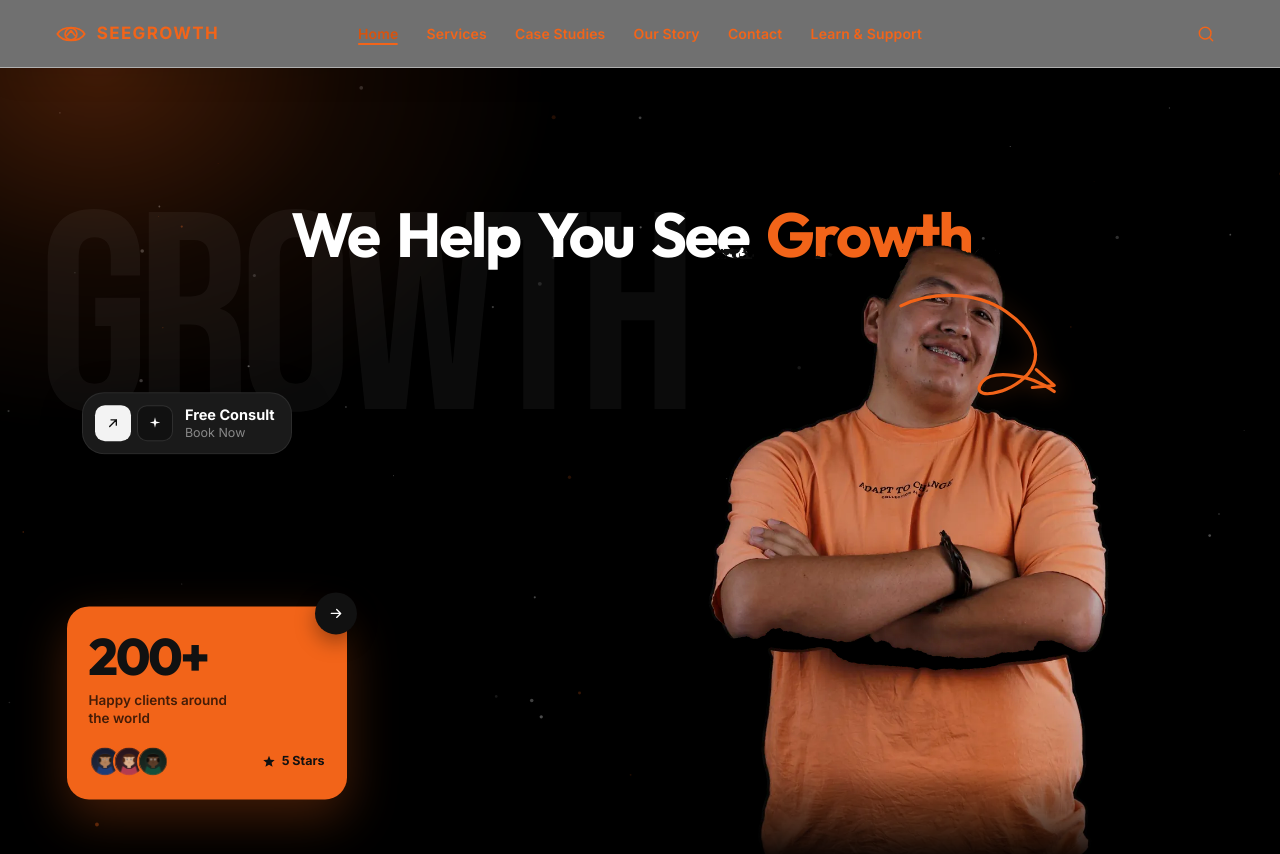
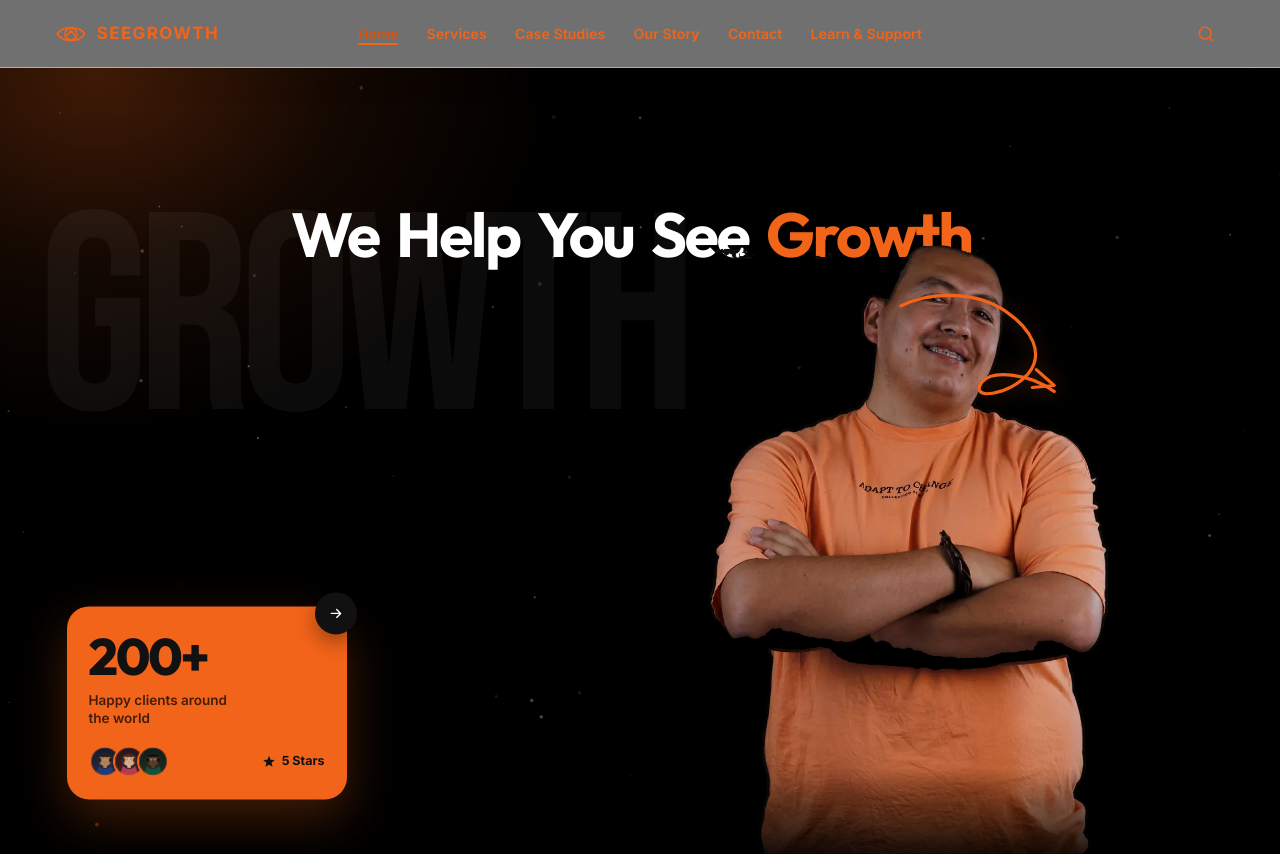
Before and after one commit to Esimuda/SeeGrowth, a React (Vite) app: page / in a window 1280 px wide. Shown: the top 854 px of the page. Built offline with nearby package versions, Linux system fonts and the light colour scheme.

Commit message:
Remove the Free Consult booking card from the hero.
Drop the appointment container and its styles so the left side of the hero stays cleaner.

```diff
--- a/src/Hero.jsx
+++ b/src/Hero.jsx
@@ -6,11 +6,6 @@ const HERO = {
   person: {
     src: '/assets/hero-person.webp',
     alt: 'Confident growth strategist in SeeGrowth orange, arms crossed and ready to scale your project',
-  },
-  appointment: {
-    title: 'Free Consult',
-    subtitle: 'Book Now',
-    href: '#booking',
   },
   socialProof: {
     count: '200+',
@@ -86,33 +81,6 @@ export default function Hero() {
         </motion.div>
 
         <motion.div
-          className="hero-slot hero-slot--appt"
-          initial={reduce ? false : { opacity: 0, x: -28 }}
-          animate={{ opacity: 1, x: 0 }}
-          transition={{ duration: 0.7, delay: 0.55, ease }}
-        >
-          <motion.a
-            href={HERO.appointment.href}
-            className="hero-card hero-card--appt"
-            animate={reduce ? undefined : floatAnim(0.2, 8)}
-            whileHover={reduce ? undefined : { y: -8, scale: 1.03 }}
-          >
-            <span className="appt-icons">
-              <span className="appt-icon appt-icon--light" aria-hidden="true">
-                <ArrowUpRight />
-              </span>
-              <span className="appt-icon appt-icon--dark" aria-hidden="true">
-                <Sparkle />
-              </span>
-            </span>
-            <span className="appt-copy">
-              <strong>{HERO.appointment.title}</strong>
-              <small>{HERO.appointment.subtitle}</small>
-            </span>
-          </motion.a>
-        </motion.div>
-
-        <motion.div
           className="hero-slot hero-slot--users"
           initial={reduce ? false : { opacity: 0, x: -36, y: 24 }}
           animate={{ opacity: 1, x: 0, y: 0 }}
@@ -184,22 +152,6 @@ export default function Hero() {
   );
 }
 
-function ArrowUpRight() {
-  return (
-    <svg width="16" height="16" viewBox="0 0 24 24" fill="none" aria-hidden="true">
-      <path d="M7 17L17 7M17 7H9M17 7V15" stroke="currentColor" strokeWidth="2" strokeLinecap="round" strokeLinejoin="round" />
-    </svg>
-  );
-}
-
-function Sparkle() {
-  return (
-    <svg width="16" height="16" viewBox="0 0 24 24" fill="none" aria-hidden="true">
-      <path d="M12 3l1.6 6.4L20 11l-6.4 1.6L12 19l-1.6-6.4L4 11l6.4-1.6L12 3z" fill="currentColor" />
-    </svg>
-  );
-}
-
 function ArrowRight() {
   return (
     <svg width="16" height="16" viewBox="0 0 24 24" fill="none" aria-hidden="true">
--- a/src/hero.css
+++ b/src/hero.css
@@ -302,11 +302,6 @@
   z-index: 5;
 }
 
-.hero-slot--appt {
-  left: 6.4%;
-  top: 41%;
-}
-
 .hero-slot--users {
   left: 5.2%;
   bottom: 8.5%;
@@ -317,59 +312,6 @@
   color: inherit;
   border-radius: 22px;
   transition: box-shadow 0.25s ease;
-}
-
-.hero-card--appt {
-  display: flex;
-  align-items: center;
-  gap: 12px;
-  background: #1a1a1a;
-  border: 1px solid rgba(255, 255, 255, 0.08);
-  padding: 12px 16px 12px 12px;
-  min-width: 210px;
-  box-shadow: 0 12px 40px rgba(0, 0, 0, 0.35);
-}
-
-.appt-icons {
-  display: flex;
-  gap: 6px;
-}
-
-.appt-icon {
-  width: 36px;
-  height: 36px;
-  border-radius: 10px;
-  display: grid;
-  place-items: center;
-}
-
-.appt-icon--light {
-  background: #f3f3f3;
-  color: #111;
-}
-
-.appt-icon--dark {
-  background: #111;
-  color: #fff;
-  border: 1px solid rgba(255, 255, 255, 0.12);
-}
-
-.appt-copy {
-  display: flex;
-  flex-direction: column;
-  line-height: 1.2;
-}
-
-.appt-copy strong {
-  font-size: 14.5px;
-  font-weight: 700;
-  color: var(--white);
-}
-
-.appt-copy small {
-  font-size: 12.5px;
-  color: var(--gray);
-  margin-top: 2px;
 }
 
 .hero-card--users {
@@ -489,7 +431,6 @@
     height: 70%;
   }
 
-  .hero-slot--appt { left: 4%; top: 36%; }
   .hero-slot--users { left: 3%; bottom: 6%; }
   .hero-scribble { right: 10%; top: 24%; }
   .hero-card--users { width: 240px; min-width: 0; }
@@ -552,11 +493,9 @@
     width: min(100%, 380px);
     margin-top: -28px;
   }
-  .hero-slot--appt { order: 4; margin: 8px 0; }
-  .hero-slot--users { order: 5; margin: 8px 0; }
+  .hero-slot--users { order: 4; margin: 8px 0; }
 
-  .hero-card--users,
-  .hero-card--appt {
+  .hero-card--users {
     width: 100%;
     min-width: 0;
   }
```
